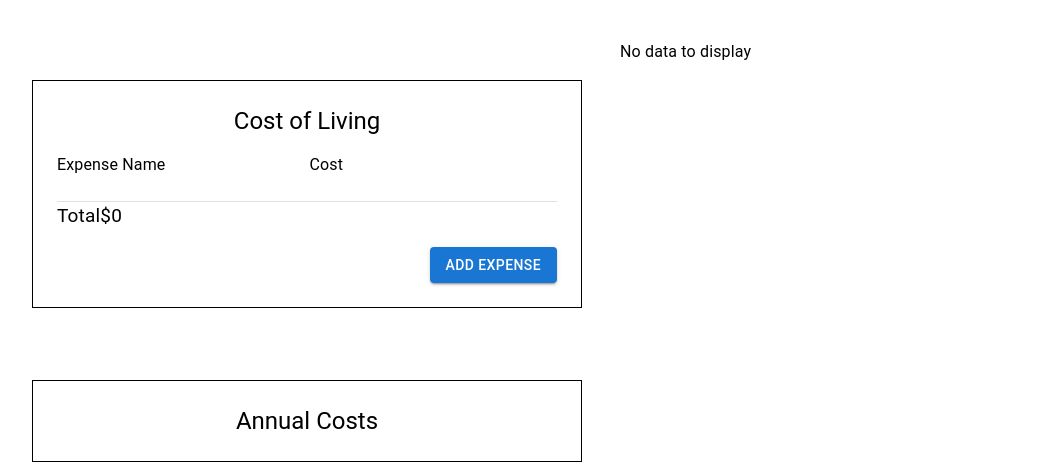
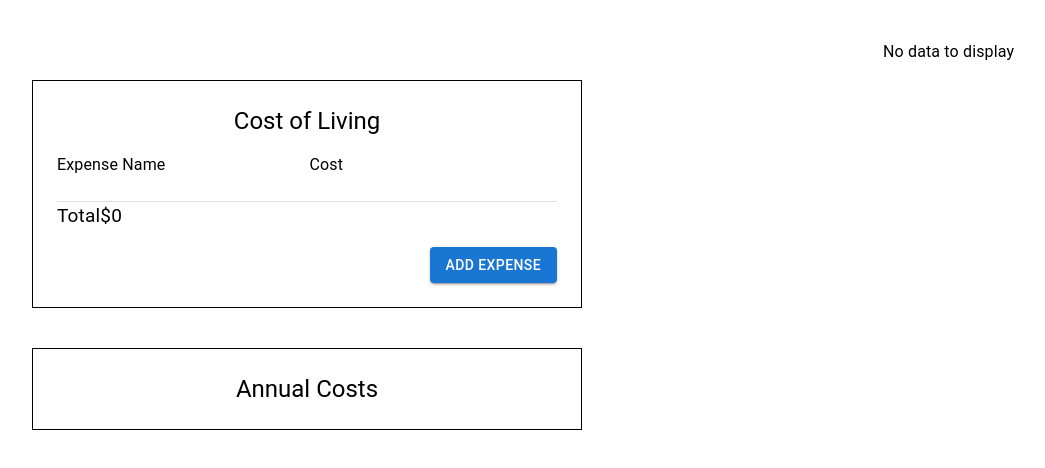
Before and after one commit to vknanavati/typescript-calculator, a React (Create React App) app: page / in a window 1280 px wide. Shown: the top 468 px of the page, without its empty margins (32-1077 px from the left). Built offline with nearby package versions, Linux system fonts and the light colour scheme.

Commit message:
adjusted size of Pie Chart.

```diff
--- a/src/App.tsx
+++ b/src/App.tsx
@@ -171,8 +171,8 @@ function App() {
 
   return (
     <Container sx={{ mt: 5 }}>
-      <Box sx={{ display: "flex", gap: 3 }}>
-        <Box sx={{ flex: 1, display: "flex", flexDirection: "column", gap: 4 }}>
+      <Box sx={{ display: "flex"}}>
+        <Box sx={{ flex: 1, display: "flex", flexDirection: "column" }}>
           <BudgetCard
             item={expenseDescription}
             amount={expenseAmount}
@@ -189,7 +189,7 @@ function App() {
           />
         </Box>
 
-        <Box sx={{flex: 1}}>
+        <Box sx={{flex: 3, display: "flex", justifyContent: "flex-end"}}>
           <PieChart
               expenses={expenses}
             />
```
